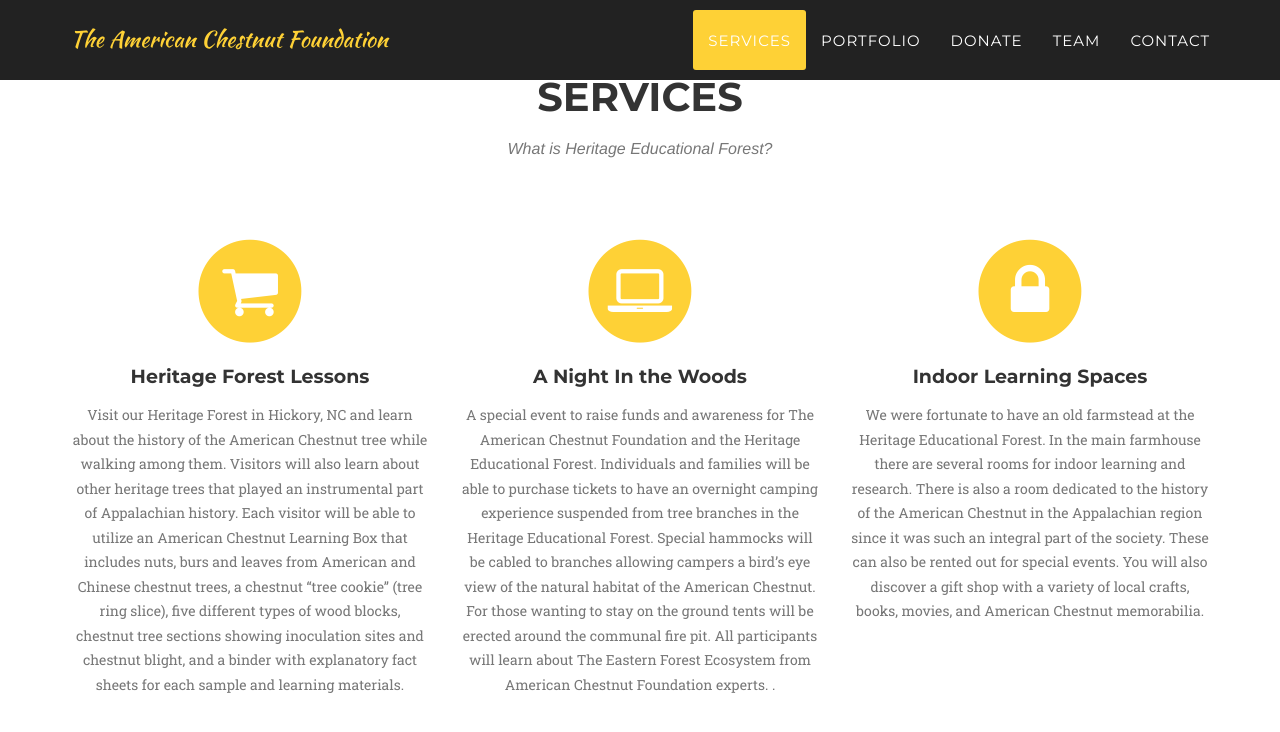
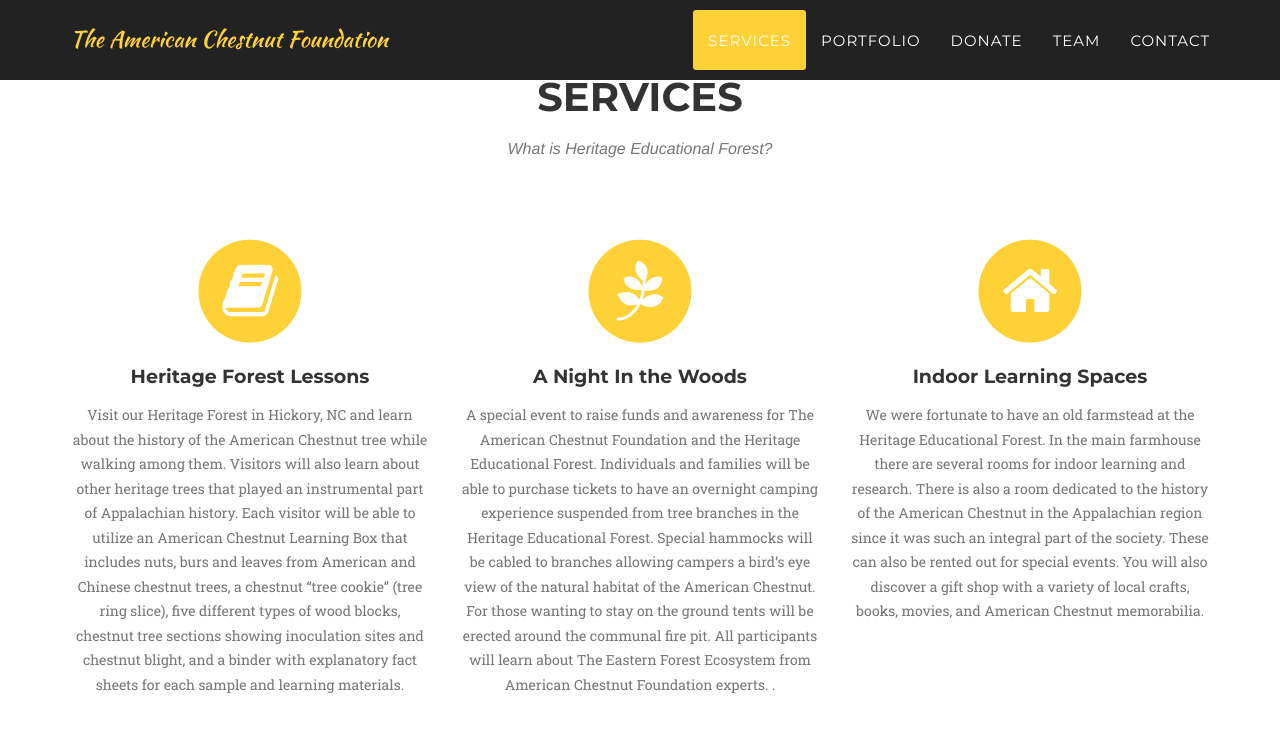
Before and after one commit to dana-phillips/american-chestnut-foundation, a Jekyll site: the page built from index.html, in a window 1280 px wide and 900 px high, scrolled down 908 px. Shown: the top 732 px of the window. Built offline with Jekyll 4.4.1, drawn with Linux system fonts in a browser that asks for light colours; some web fonts are replaced.

Commit message:
Updated font-awesome fonts for the services, and added a chestnut .jpg for the donate timeline.

```diff
--- a/_includes/donate.html
+++ b/_includes/donate.html
@@ -12,7 +12,7 @@
                     <ul class="timeline">
                         <li>
                             <div class="timeline-image">
-                                <img class="img-circle img-responsive" src="img/donate/1.jpg" alt="">
+                                <img class="img-circle img-responsive" src="img/donate/chestnut logo.jpg" alt="">
                             </div>
                             <div class="timeline-panel">
                                 <div class="timeline-heading">
@@ -26,7 +26,7 @@
                         </li>
                         <li class="timeline-inverted">
                             <div class="timeline-image">
-                                <img class="img-circle img-responsive" src="img/donate/2.jpg" alt="">
+                                <img class="img-circle img-responsive" src="img/donate/chestnut logo.jpg" alt="">
                             </div>
                             <div class="timeline-panel">
                                 <div class="timeline-heading">
@@ -40,7 +40,7 @@
                         </li>
                         <li>
                             <div class="timeline-image">
-                                <img class="img-circle img-responsive" src="img/donate/3.jpg" alt="">
+                                <img class="img-circle img-responsive" src="img/donate/chestnut logo.jpg" alt="">
                             </div>
                             <div class="timeline-panel">
                                 <div class="timeline-heading">
@@ -54,7 +54,7 @@
                         </li>
                         <li class="timeline-inverted">
                             <div class="timeline-image">
-                                <img class="img-circle img-responsive" src="img/donate/4.jpg" alt="">
+                                <img class="img-circle img-responsive" src="img/donate/chestnut logo.jpg" alt="">
                             </div>
                             <div class="timeline-panel">
                                 <div class="timeline-heading">
--- a/_includes/services.html
+++ b/_includes/services.html
@@ -11,7 +11,7 @@
                 <div class="col-md-4">
                     <span class="fa-stack fa-4x">
                         <i class="fa fa-circle fa-stack-2x text-primary"></i>
-                        <i class="fa fa-shopping-cart fa-stack-1x fa-inverse"></i>
+                        <i class="fa fa-book fa-stack-1x fa-inverse"></i>
                     </span>
                     <h4 class="service-heading">Heritage Forest Lessons</h4>
                     <p class="text-muted">Visit our Heritage Forest in Hickory, NC and learn about the history of the American Chestnut tree while walking among them. Visitors will also learn about other heritage trees that played an instrumental part of Appalachian history. Each visitor will be able to utilize an American Chestnut Learning Box that includes nuts, burs and leaves from American and Chinese chestnut trees, a chestnut “tree cookie” (tree ring slice), five different types of wood blocks, chestnut tree sections showing inoculation sites and chestnut blight, and a binder with explanatory fact sheets for each sample and learning materials.</p>
@@ -19,7 +19,7 @@
                 <div class="col-md-4">
                     <span class="fa-stack fa-4x">
                         <i class="fa fa-circle fa-stack-2x text-primary"></i>
-                        <i class="fa fa-laptop fa-stack-1x fa-inverse"></i>
+                        <i class="fa fa-pagelines fa-stack-1x fa-inverse"></i>
                     </span>
                     <h4 class="service-heading">A Night In the Woods</h4>
                     <p class="text-muted">A special event to raise funds and awareness for The American Chestnut Foundation and the Heritage Educational Forest. Individuals and families will be able to purchase tickets to have an overnight camping experience suspended from tree branches in the Heritage Educational Forest. Special hammocks will be cabled to branches allowing campers a bird’s eye view of the natural habitat of the American Chestnut. For those wanting to stay on the ground tents will be erected around the communal fire pit. All participants will learn about The Eastern Forest Ecosystem from American Chestnut Foundation experts.
@@ -28,7 +28,7 @@
                 <div class="col-md-4">
                     <span class="fa-stack fa-4x">
                         <i class="fa fa-circle fa-stack-2x text-primary"></i>
-                        <i class="fa fa-lock fa-stack-1x fa-inverse"></i>
+                        <i class="fa fa-home fa-stack-1x fa-inverse"></i>
                     </span>
                     <h4 class="service-heading">Indoor Learning Spaces</h4>
                     <p class="text-muted">We were fortunate to have an old farmstead at the Heritage Educational Forest. In the main farmhouse there are several rooms for indoor learning and research. There is also a room dedicated to the history of the American Chestnut in the Appalachian region since it was such an integral part of the society. These can also be rented out for special events.  You will also discover a gift shop with a variety of local crafts, books, movies, and American Chestnut memorabilia.</p>
```
